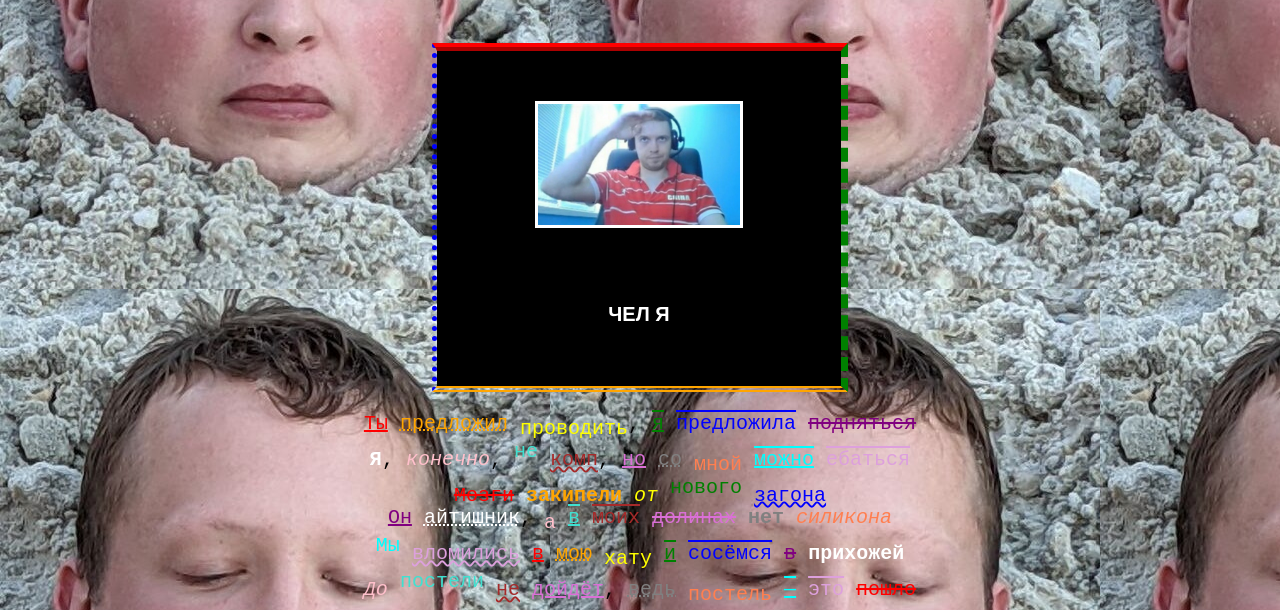
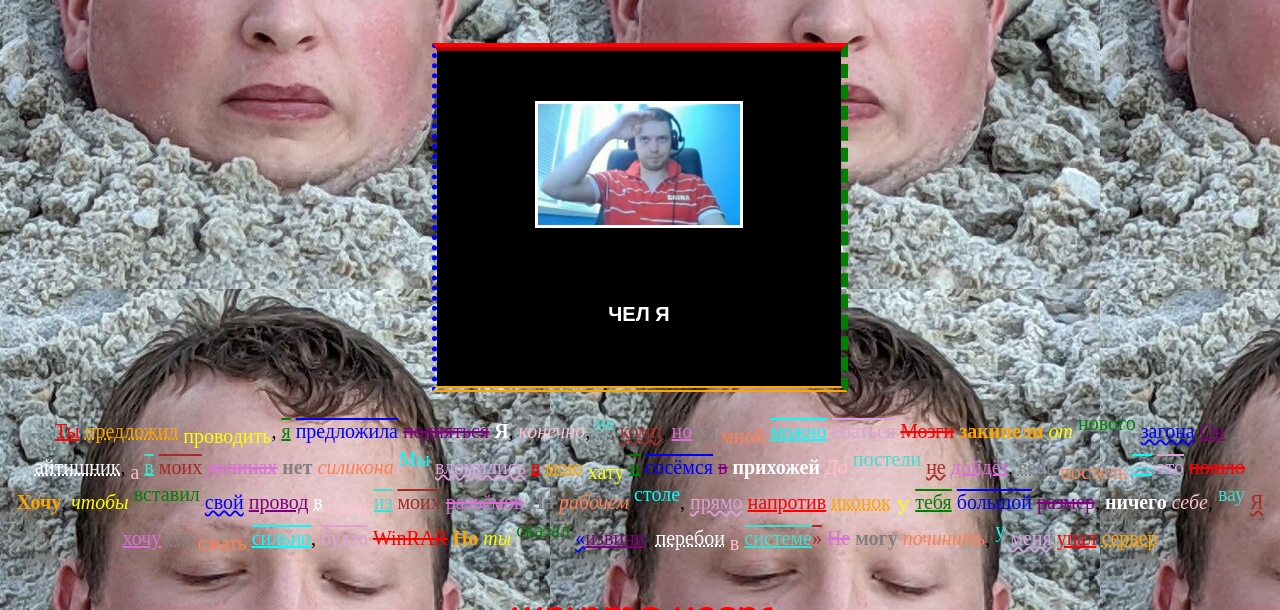
Before and after one commit to su8ject/lerning, a plain HTML site: page 1/index.html in a window 1280 px wide. Shown: the part 326-936 px from the top of the page. Drawn offline with nearby package versions, Linux system fonts and the light colour scheme.

Commit message:
changes1

```diff
--- a/1/index.css
+++ b/1/index.css
@@ -142,12 +142,12 @@ img {
     margin: 50px auto;
 }
 
-.hui {
+.heading {
     color: red;
 }
 
 @media screen and (min-width: 500px){
-    .hui{
+    .heading{
         color: green;
     }
 }
--- a/1/index.html
+++ b/1/index.html
@@ -1,33 +1,47 @@
 <!DOCTYPE html>
 <html>
   <head>
-        <meta charset="utf-8">
+    <meta charset="utf-8" />
     <title>IHOR</title>
-        <link rel="stylesheet" href="index.css">
+    <link rel="stylesheet" href="index.css" />
   </head>
   <body>
     <header>
-        <h1 class="hui">Заголовок огромный,  как Игорь</h1>
+      <h1 class="heading">Заголовок огромный, как Игорь</h1>
     </header>
     <main>
       <div class="parent">
-            <img src="evilarthas.jpg">
+        <img src="evilarthas.jpg" />
         <p title="Evilarthas" class="white">ЧЕЛ Я</p>
       </div>
-        <p>
-            <pre>
-<span>Ты</span> <span>предложил</span> <span>проводить</span>, <span>я</span> <span>предложила</span> <span>подняться</span>
-<span>Я</span>, <span>конечно</span>, <span>не</span> <span>комп</span>, <span>но</span> <span>со</span> <span>мной</span> <span>можно</span> <span>ебаться</span>
-<span>Мозги</span> <span>закипели</span> <span>от</span> <span>нового</span> <span>загона</span>
-<span>Он</span> <span>айтишник</span>, <span>а</span> <span>в</span> <span>моих</span> <span>долинах</span> <span>нет</span> <span>силикона</span>
-<span>Мы</span> <span>вломились</span> <span>в</span> <span>мою</span> <span>хату</span> <span>и</span> <span>сосёмся</span> <span>в</span> <span>прихожей</span>
-<span>До</span> <span>постели</span> <span>не</span> <span>дойдёт</span>, <span>ведь</span> <span>постель</span> <span>—</span> <span>это</span> <span>пошло</span>
-<span>Хочу</span>, <span>чтобы</span> <span>вставил</span> <span>свой</span> <span>провод</span> <span>в</span> <span>один</span> <span>из</span> <span>моих</span> <span>разъёмов</span>
-<span>На</span> <span>рабочем</span> <span>столе</span>, <span>прямо</span> <span>напротив</span> <span>иконок</span>
-<span>У</span> <span>тебя</span> <span>большой</span> <span>размер</span>, <span>ничего</span> <span>себе</span>, <span>вау</span>
-<span>Я</span> <span>хочу</span> <span>его</span> <span>сжать</span> <span>сильно</span>, <span>будто</span> <span>WinRAR</span>
-<span>Но</span> <span>ты</span> <span>сказал</span> <span>«</span><span>извини</span>, <span>перебои</span> <span>в</span> <span>системе</span><span>»</span>
-<span>Не</span> <span>могу</span> <span>починить</span>, <span>у</span> <span>меня</span> <span>упал</span> <span>сервер</span></pre>
+      <p class="lyrics">
+        <span>Ты</span> <span>предложил</span> <span>проводить</span>,
+        <span>я</span> <span>предложила</span> <span>подняться</span>
+        <span>Я</span>, <span>конечно</span>, <span>не</span> <span>комп</span>,
+        <span>но</span> <span>со</span> <span>мной</span> <span>можно</span>
+        <span>ебаться</span> <span>Мозги</span> <span>закипели</span>
+        <span>от</span> <span>нового</span> <span>загона</span> <span>Он</span>
+        <span>айтишник</span>, <span>а</span> <span>в</span> <span>моих</span>
+        <span>долинах</span> <span>нет</span> <span>силикона</span>
+        <span>Мы</span> <span>вломились</span> <span>в</span> <span>мою</span>
+        <span>хату</span> <span>и</span> <span>сосёмся</span> <span>в</span>
+        <span>прихожей</span> <span>До</span> <span>постели</span>
+        <span>не</span> <span>дойдёт</span>, <span>ведь</span>
+        <span>постель</span> <span>—</span> <span>это</span> <span>пошло</span>
+        <span>Хочу</span>, <span>чтобы</span> <span>вставил</span>
+        <span>свой</span> <span>провод</span> <span>в</span> <span>один</span>
+        <span>из</span> <span>моих</span> <span>разъёмов</span> <span>На</span>
+        <span>рабочем</span> <span>столе</span>, <span>прямо</span>
+        <span>напротив</span> <span>иконок</span> <span>У</span>
+        <span>тебя</span> <span>большой</span> <span>размер</span>,
+        <span>ничего</span> <span>себе</span>, <span>вау</span> <span>Я</span>
+        <span>хочу</span> <span>его</span> <span>сжать</span>
+        <span>сильно</span>, <span>будто</span> <span>WinRAR</span>
+        <span>Но</span> <span>ты</span> <span>сказал</span> <span>«</span
+        ><span>извини</span>, <span>перебои</span> <span>в</span>
+        <span>системе</span><span>»</span> <span>Не</span> <span>могу</span>
+        <span>починить</span>, <span>у</span> <span>меня</span>
+        <span>упал</span> <span>сервер</span>
       </p>
     </main>
     <footer>
--- a/1/index.js
+++ b/1/index.js
@@ -1,11 +1,9 @@
-// start()
+const lyrics = document.querySelector('.lyrics')
 
-// window.addEventListener('resize', start);
+function handler(event){
+    if (event.target.tagName = 'SPAN'){
+        alert(event.target.innerText)
+    }
+}
 
-// function start(){
-//     if (document.documentElement.clientWidth > 483){
-//         document.getElementsByClassName('hui')[0].style.color = 'red';
-//     } else {
-//         document.getElementsByClassName('hui')[0].style.color = 'green';
-//     }
-//   }
+lyrics.addEventListener('click', handler)
```
Lines whose indentation alone changed are shown as unchanged.
